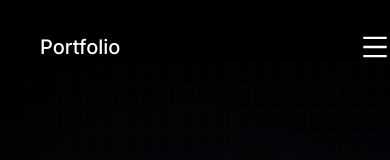
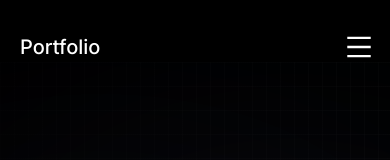
Before and after one commit to Asad2014/my-portfolio, a Next.js app: page / in a window 390 px wide. Shown: the top 160 px of the page. Built offline with nearby package versions, Linux system fonts and the light colour scheme.

Commit message:
Update Navbar: moved hamburger icon slightly left

```diff
--- a/src/components/Navbar.tsx
+++ b/src/components/Navbar.tsx
@@ -1,20 +1,20 @@
+
 "use client"
-import React from 'react';
-import { useState } from 'react';
+import React, { useState } from 'react';
 import { AiOutlineMenu, AiOutlineClose } from "react-icons/ai";
 
-
-
 const Navbar = () => {
-  const [isMenuOpen, setIsMenuOpen] = useState(false)
+  const [isMenuOpen, setIsMenuOpen] = useState(false);
 
   const toggleMenu = () => {
-    setIsMenuOpen(!isMenuOpen)
-  }
+    setIsMenuOpen(!isMenuOpen);
+  };
+
   return (
     <div className='container pt-8'>
       <div className='flex justify-between items-center'>
-        <div className='text-xl font-medium  ml-10'>Portfolio</div>
+        <div className='text-xl font-medium ml-5'>Portfolio</div>
+
         <ul className='gap-10 lg:gap hidden md:flex'>
           <li className='menuLink'><a href='#hero'>Home</a></li>
           <li className='menuLink'><a href='#about'>About</a></li>
@@ -22,10 +22,10 @@ const Navbar = () => {
           <li className='menuLink'><a href='#skills'>Skills</a></li>
           <li className='menuLink'><a href='#contact'>Contact</a></li>
         </ul>
-            <div className='md:hidden' onClick={toggleMenu}>
-            {isMenuOpen ? <AiOutlineClose size={30} /> :
-            <AiOutlineMenu size={30} />
-            }
+
+
+        <div className='md:hidden pr-4' onClick={toggleMenu}>
+          {isMenuOpen ? <AiOutlineClose size={30} /> : <AiOutlineMenu size={30} />}
         </div>
       </div>
 
@@ -41,7 +41,7 @@ const Navbar = () => {
         </ul>
       )}
     </div>
-  )
-}
+  );
+};
 
-export default Navbar
+export default Navbar;
```
Lines whose indentation alone changed are shown as unchanged.
